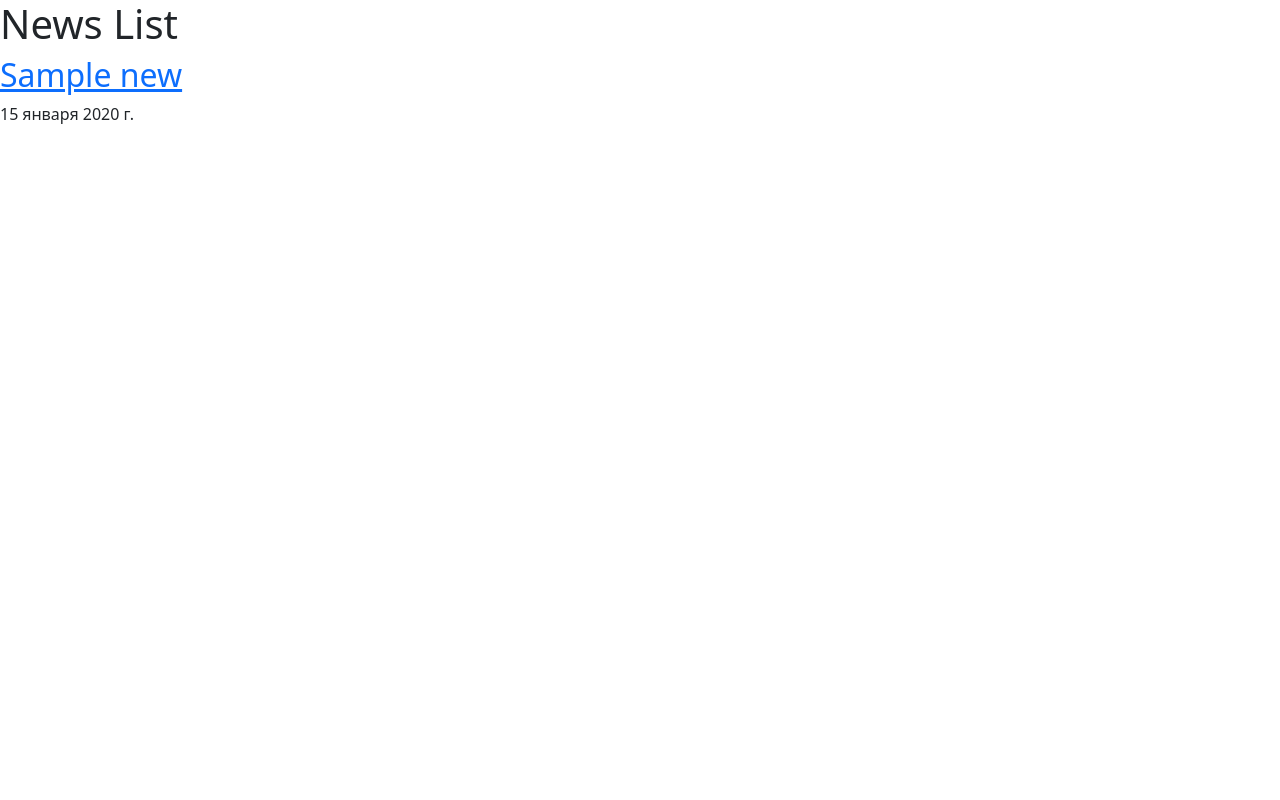
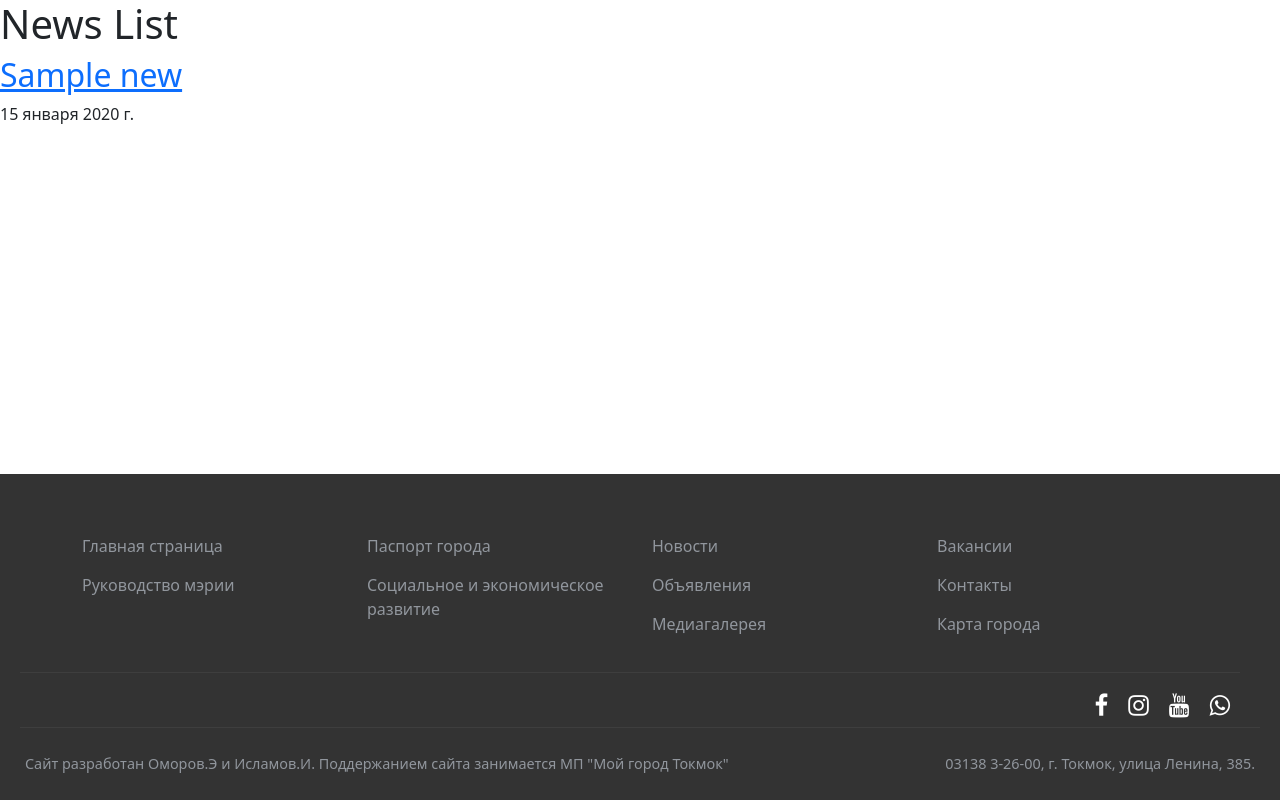
Before and after one commit to Esen312/My-town, a Django app: page /news/ in a window 1280 px wide. Run offline with Django 4.2, Linux system fonts and the light colour scheme; tables that the repository leaves empty hold one stand-in row (values such as "Sample post").

Commit message:
add footer

```diff
--- /dev/null
+++ b/templates/assets/css/global.css
@@ -0,0 +1,102 @@
+/* static/css/global.css */
+
+body {
+  margin: 0;
+  padding: 0;
+  min-height: 100vh;
+  display: flex;
+  flex-direction: column;
+}
+
+.content {
+  flex: 1;
+}
+
+.footer {
+  background-color: #333333;
+  color: #ffffff;
+  padding: 20px;
+  position: sticky;
+  bottom: 0;
+  width: 100%;
+}
+
+.footer ul {
+  list-style: none;
+  padding: 0;
+  margin-top: 40px;
+}
+
+.footer ul li {
+  margin-bottom: 15px;
+}
+
+.footer ul li a {
+  color: #91969D;
+  text-decoration: none;
+  font-size: 1rem;
+  margin-right: 20px;
+}
+
+.footer ul li a:hover {
+  text-decoration: underline;
+}
+
+.footer-line {
+  border-top: 1px solid #3E3E3E; /* Добавляем линию внизу */
+  margin-top: 20px; /* Расстояние между линией и ссылками на социальные сети */
+  padding-top: 20px; /* Расстояние между линией и ссылками на социальные сети */
+  margin-right: 20px;
+}
+
+.social-icons {
+  display: flex;
+  justify-content: flex-end; /* Центрируем иконки по горизонтали */
+  margin-right: 20px;
+}
+
+.social-icons a {
+  margin: 0 10px; /* Расстояние между иконками */
+  color: #ffffff;
+  text-decoration: none;
+  font-size: 1.5rem;
+}
+
+.social-icons a:hover {
+  color: #cccccc; /* Изменяем цвет при наведении */
+}
+
+.social-line {
+  border-top: 1px solid #3E3E3E;
+  margin-top: 10px;
+  padding-top: 10px;
+}
+
+.footer-text {
+  display: flex;
+  flex-direction: column;
+  align-items: center;
+  margin-top: 10px;
+}
+
+.footer-text p {
+  color: #91969D;
+  font-size: 0.9rem;
+  margin: 5px;
+}
+
+@media (min-width: 768px) {
+  /* Медиа-запрос для устройств с шириной экрана 768px и более */
+  .footer-text {
+    flex-direction: row;
+    justify-content: space-between;
+  }
+
+  .footer-text p {
+    text-align: left;
+  }
+
+  .footer-text-right p {
+    text-align: right;
+  }
+}
--- a/templates/base.html
+++ b/templates/base.html
@@ -6,6 +6,7 @@
     <title>{% block title %} {% endblock %}</title>
     <link href="https://cdn.jsdelivr.net/npm/bootstrap@5.3.0-alpha3/dist/css/bootstrap.min.css" rel="stylesheet" integrity="sha384-KK94CHFLLe+nY2dmCWGMq91rCGa5gtU4mk92HdvYe+M/SXH301p5ILy+dN9+nJOZ" crossorigin="anonymous">
     <link href="https://maxcdn.bootstrapcdn.com/font-awesome/4.7.0/css/font-awesome.min.css" rel="stylesheet">
+    <link rel="stylesheet" href="{% static '/css/global.css' %}">
       {% block style %}{% endblock %}
   </head>
   <body>
--- a/templates/components/footer.html
+++ b/templates/components/footer.html
@@ -1,10 +1,56 @@
-<!DOCTYPE html>
-<html lang="en">
-<head>
-    <meta charset="UTF-8">
-    <title>Title</title>
-</head>
-<body>
+<!-- components/footer.html -->
 
-</body>
-</html>
+<footer class="footer">
+  <div class="container">
+    <div class="row">
+      <div class="col-md-3">
+        <ul>
+          <li><a href="/">Главная страница</a></li>
+          <li><a href="/leadership/">Руководство мэрии</a></li>
+        </ul>
+      </div>
+      <div class="col-md-3">
+        <ul>
+          <li><a href="/passport/">Паспорт города</a></li>
+          <li><a href="/development/">Социальное и экономическое развитие</a></li>
+        </ul>
+      </div>
+      <div class="col-md-3">
+        <ul>
+          <li><a href="/news/">Новости</a></li>
+          <li><a href="/announcements/">Объявления</a></li>
+          <li><a href="/media/">Медиагалерея</a></li>
+        </ul>
+      </div>
+      <div class="col-md-3">
+        <ul>
+          <li><a href="/jobs/">Вакансии</a></li>
+          <li><a href="/contacts/">Контакты</a></li>
+          <li><a href="/map/">Карта города</a></li>
+        </ul>
+      </div>
+    </div>
+  </div>
+
+  <!-- Добавленная линия внизу -->
+  <div class="footer-line"></div>
+
+<!-- Иконки социальных сетей -->
+<div class="social-icons">
+  <a href="#" target="_blank"><i class="fa fa-facebook"></i></a>
+  <a href="#" target="_blank"><i class="fa fa-instagram"></i></a>
+  <a href="#" target="_blank"><i class="fa fa-youtube"></i></a>
+  <a href="#" target="_blank"><i class="fa fa-whatsapp"></i></a>
+</div>
+
+<!-- Новая линия после социальных иконок -->
+<div class="social-line"></div>
+    <div class="footer-text">
+    <div class="footer-text-left">
+      <p>Сайт разработан Оморов.Э и Исламов.И. Поддержанием сайта занимается МП "Мой город Токмок"</p>
+    </div>
+    <div class="footer-text-right">
+      <p>03138 3-26-00, г. Токмок, улица Ленина, 385.</p>
+    </div>
+  </div>
+</footer>
--- a/templates/pages/news_list.html
+++ b/templates/pages/news_list.html
@@ -5,6 +5,5 @@
   {% for article in news_list %}
     <h2><a href="{% url 'news_detail' pk=article.pk %}">{{ article.title }}</a></h2>
     <p>{{ article.date }}</p>
-    <!-- Другие поля модели... -->
   {% endfor %}
 {% endblock %}
```
